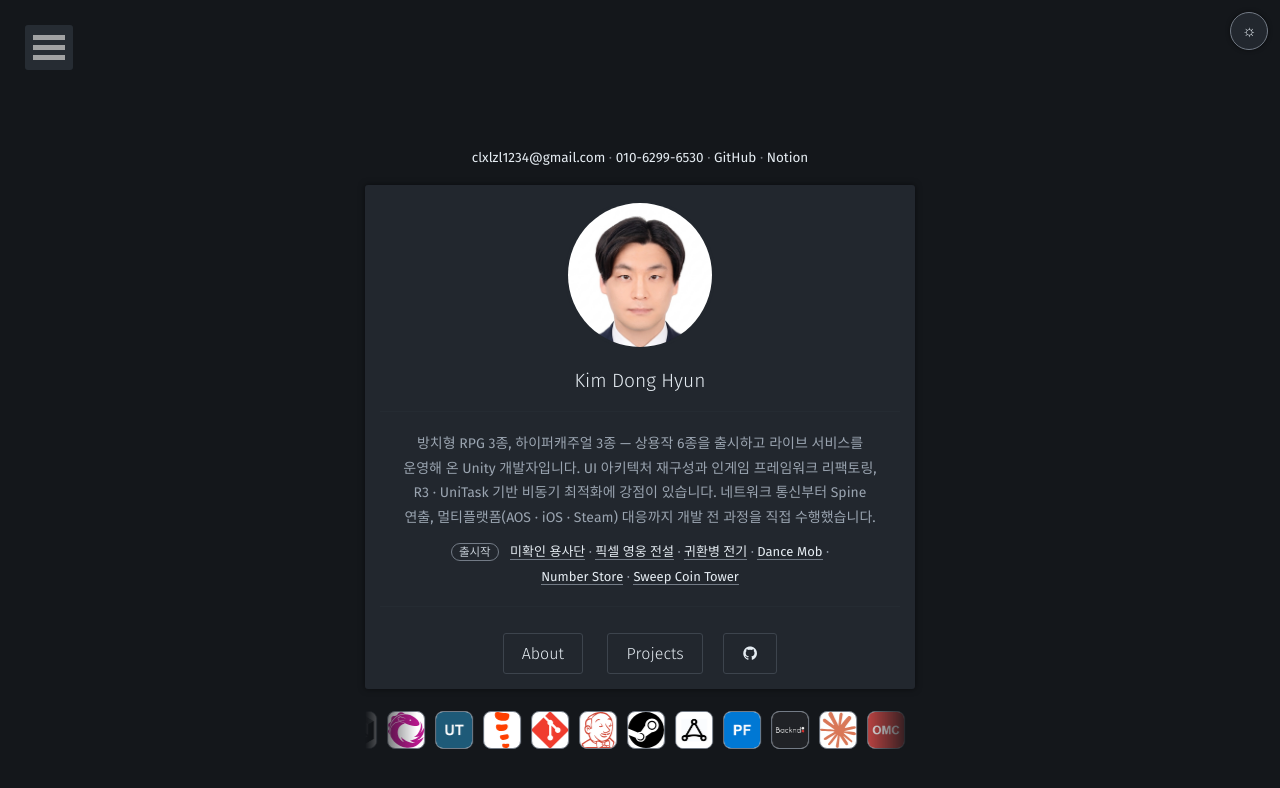
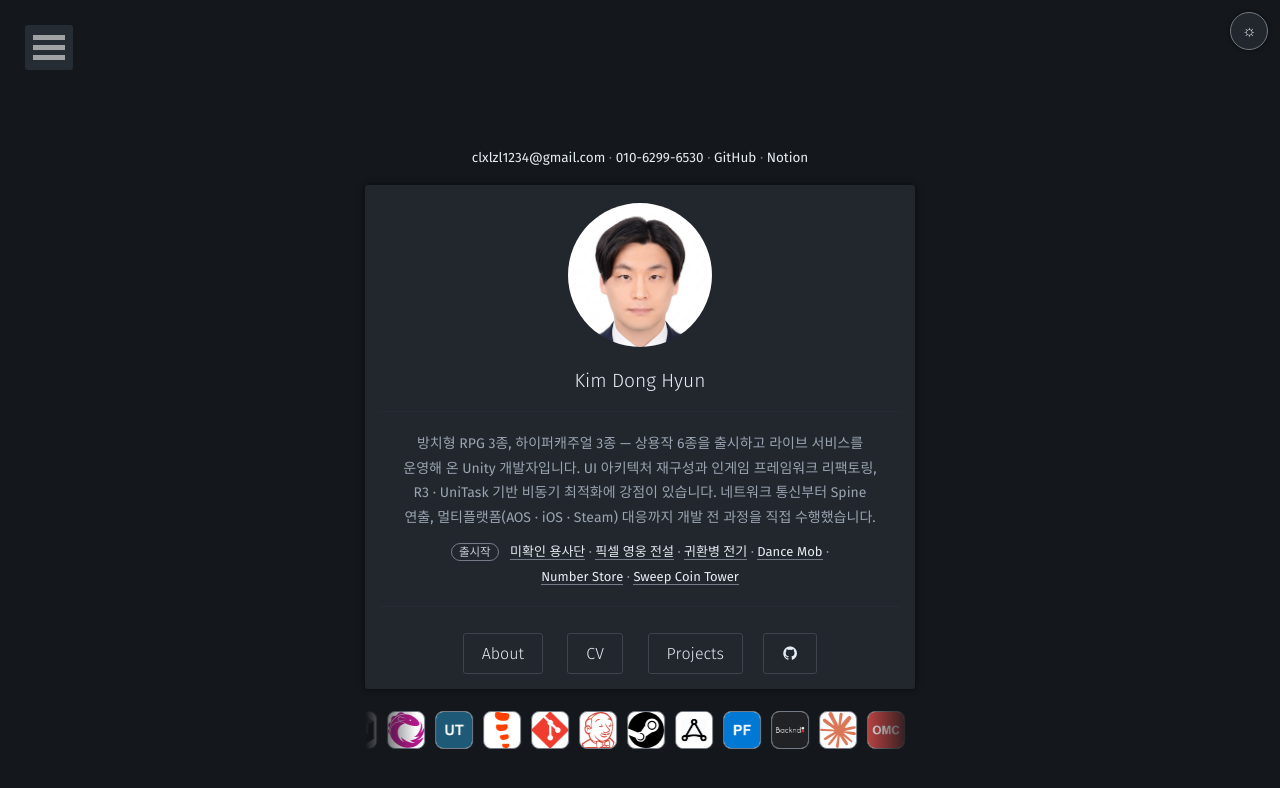
Before and after one commit to mmmdong/mmmdong.github.io, a Jekyll site: the page built from index.html, in a window 1280 px wide. Shown: the top 788 px of the page. Built offline with Jekyll 4.4.1, drawn with Linux system fonts in a browser that asks for light colours; some web fonts are replaced.

Commit message:
랜딩에 CV 버튼 추가
About 옆에 두어 About(사람) → CV(경력) → Projects(결과물) 순으로 읽히게 했다.
그전까지 /cv/ 로 가는 길은 네비 메뉴뿐이었다.

Co-Authored-By: Claude Opus 5 <noreply@anthropic.com>
Claude-Session: https://claude.ai/code/session_01EzidRgiHxhSwNeafHa9Yrx

```diff
--- a/_layouts/home.html
+++ b/_layouts/home.html
@@ -40,13 +40,16 @@ layout: compress
                          <a class="btn zoombtn" href="{{ site.url }}/about/">
                          About
                          </a>
+                         <a class="btn zoombtn" href="{{ site.url }}/cv/">
+                         CV
+                         </a>
                          <a class="btn zoombtn" href="{{ site.url }}/projects/">
                          Projects
                          </a>
                          {%- comment -%}
                          코드 저장소. 글자가 아니라 아이콘이라 이름이 없으므로
                          aria-label 을 준다 — 없으면 보조기술이 URL 을 읽는다.
-                         .btn 을 그대로 쓰는 이유는 옆의 두 버튼과 높이·여백이
+                         .btn 을 그대로 쓰는 이유는 옆의 글자 버튼들과 높이·여백이
                          저절로 맞기 때문이다.
                          {%- endcomment -%}
                          <a class="btn zoombtn btn-icon" href="{{ site.code-repo }}"
```
